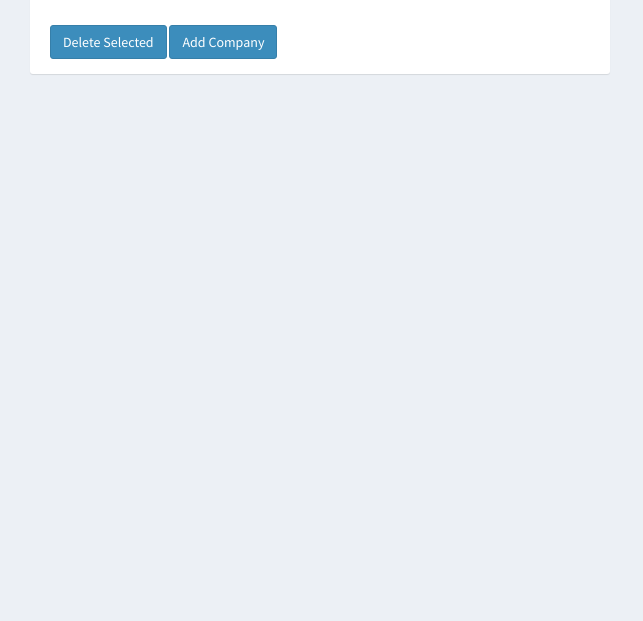
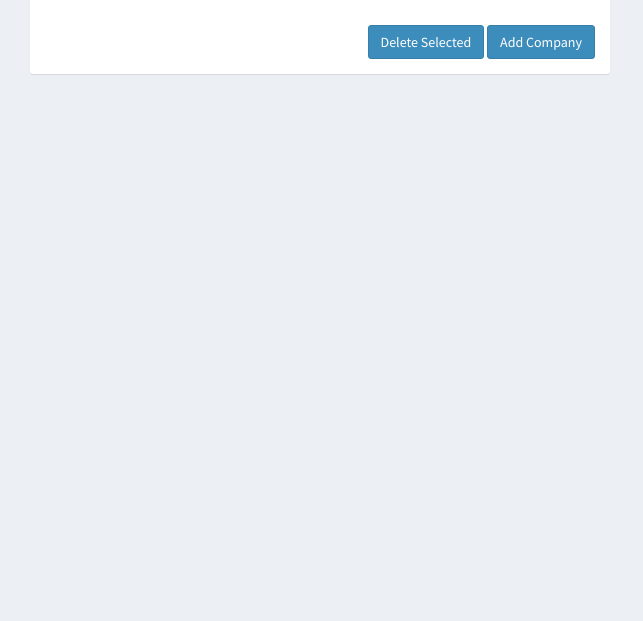
Before and after one commit to romanovskyj/fallball, a Django app: page /ui/resellers/1/ in a window 1280 px wide. Shown: the part 249-870 px from the top of the page, without its empty margins (0-643 px from the left). Run offline with Django 3.2, Linux system fonts and the light colour scheme; data comes from the database, SQL or seed files in the repository; some libraries are stand-ins or nearby versions.

Commit message:
fast commit

```diff
--- a/filesharing/fs/filesharing/templates/ui/reseller.html
+++ b/filesharing/fs/filesharing/templates/ui/reseller.html
@@ -32,7 +32,7 @@
                 </tbody>
             </table>
         </div>
-        <div style="padding: 15px">
+        <div style="padding: 15px; text-align: right;">
             <input style="margin-left:5px" type="submit" class="btn btn-primary" value="Delete Selected"/>
             <a href="/ui/resellers/{{reseller.id}}/new" class="btn btn-primary">Add Company</a>
         </div>
```
